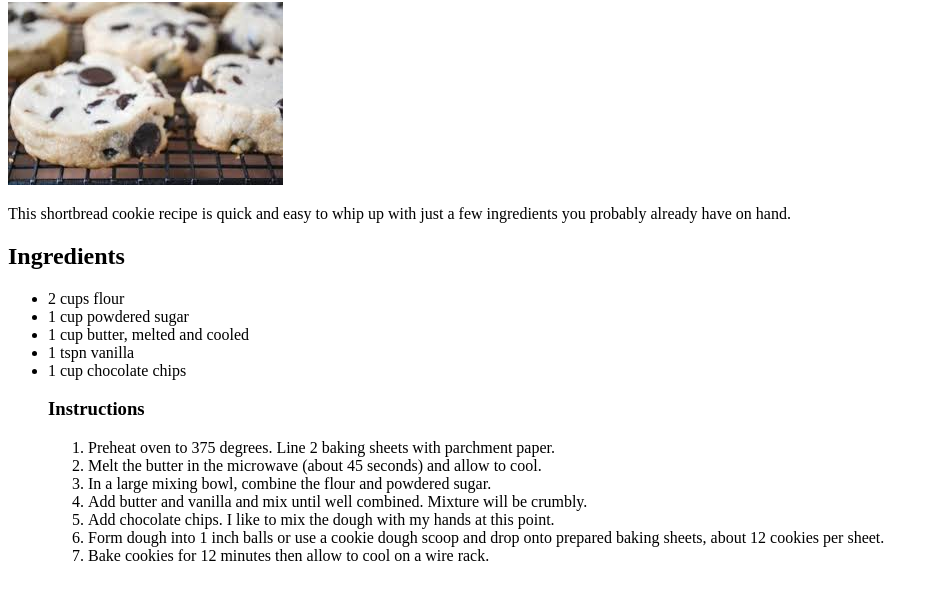
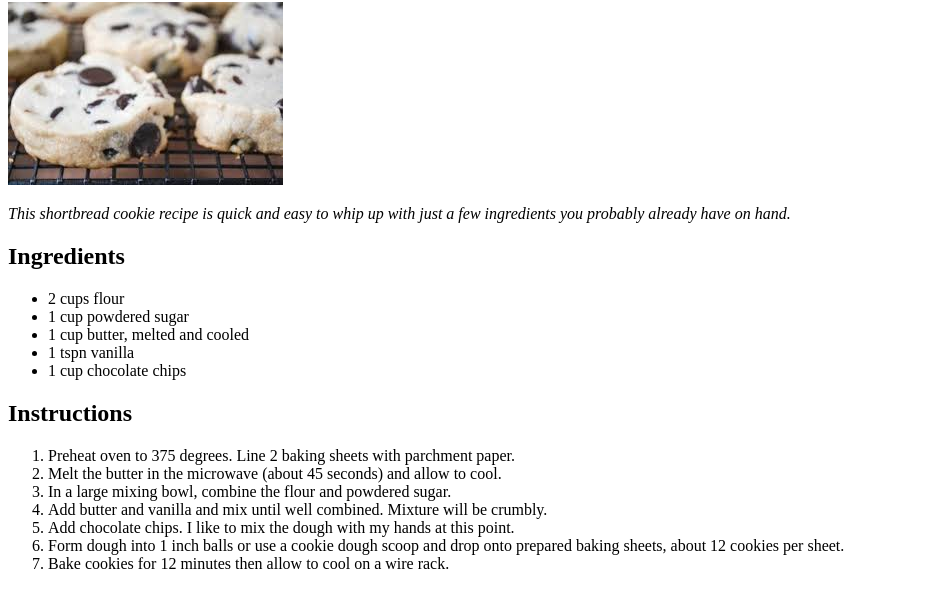
Before and after one commit to sunnisyl/odin-recipes, a plain HTML site: page recipes/shortbread_cookies.html in a window 1280 px wide. Shown: the part 78-686 px from the top of the page, without its empty margins (0-934 px from the left). Drawn offline with Linux system fonts and the light colour scheme.

Commit message:
aligned headings and completed shortbread recipe

```diff
--- a/recipes/shortbread_cookies.html
+++ b/recipes/shortbread_cookies.html
@@ -9,7 +9,7 @@
 <body>
  <h1>Chocolate Chip Shortbread Cookies</h1>
   <img src="../images/shortbread.jpg">
-  <p> This shortbread cookie recipe is quick and easy to whip up with just a few ingredients you probably already have on hand.</p>
+  <p><em>This shortbread cookie recipe is quick and easy to whip up with just a few ingredients you probably already have on hand.</em></p>
 <h2>Ingredients</h2>
 <ul>
     <li>2 cups flour</li>
@@ -17,7 +17,8 @@
     <li>1 cup butter, melted and cooled</li>
     <li>1 tspn vanilla</li>
     <li>1 cup chocolate chips</li>
-<h3>Instructions</h3>
+</ul>
+<h2>Instructions</h2>
 <ol>
     <li>Preheat oven to 375 degrees. Line 2 baking sheets with parchment paper.</li>
     <li>Melt the butter in the microwave (about 45 seconds) and allow to cool.</li>
```
